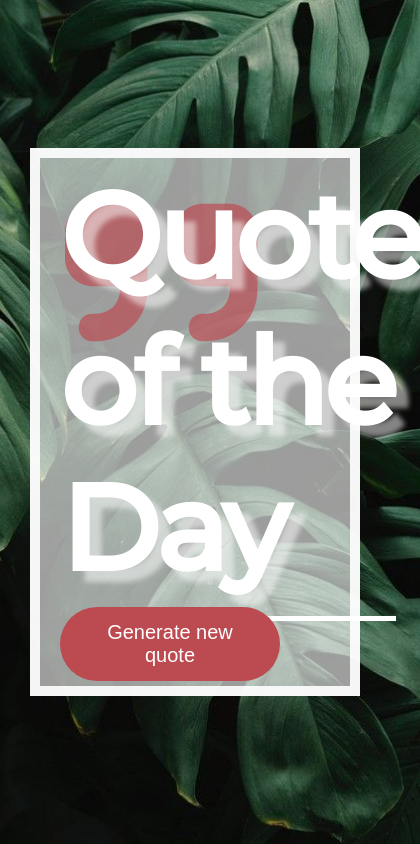
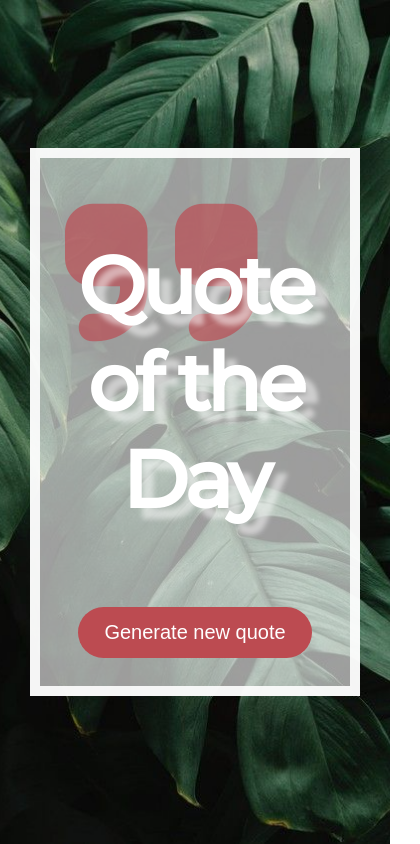
Before and after one commit to Daria0109/QuoteOfTheDay_JS, a plain HTML site: page index.html in a window 390 px wide. Shown: the whole page, 420 px wide, since content can reach past the window. Drawn offline with Linux system fonts and the light colour scheme.

Commit message:
Adaptive css of title added

```diff
--- a/css/styles.css
+++ b/css/styles.css
@@ -36,6 +36,7 @@ body {
   position: relative;
 }
 .icon {
+  font-size: 300px;
   position: absolute;
   z-index: 0;
   top: 5px;
@@ -391,3 +392,44 @@ body {
   opacity: 1;
   pointer-events: all;
 }
+
+@media (max-width: 1120px) {
+  .title {
+    font-size: 100px;
+  }
+}
+@media (max-width: 600px) {
+  .icon {
+    font-size: 220px;
+  }
+  .title-block {
+    text-align: center;
+  }
+  .title {
+    font-size: 80px;
+  }
+  .title::after {
+    display: none;
+  }
+  .container-controls {
+    padding-right: 0;
+    justify-content: center;
+  }
+}
+@media (max-width: 360px) {
+  .icon {
+    font-size: 180px;
+  }
+  .title {
+    font-size: 60px;
+  }
+  .generate-btn {
+    padding: 10px 15px;
+    font-size: 18px;
+  }
+}
+@media (max-height: 700px) {
+  .wrapper {
+    max-height: 100%;
+  }
+}
--- a/index.html
+++ b/index.html
@@ -15,10 +15,7 @@
     <div class="wrapper">
       <div class="container-content">
         <div class="title-block">
-          <i
-            class="fas fa-quote-right icon"
-            style="font-size: 220px; color: #bc4b51af"
-          ></i>
+          <i class="fas fa-quote-right icon" style="color: #bc4b51af"></i>
           <h1 class="title">Quote of the Day</h1>
         </div>
         <div class="quote-container hide">
```
